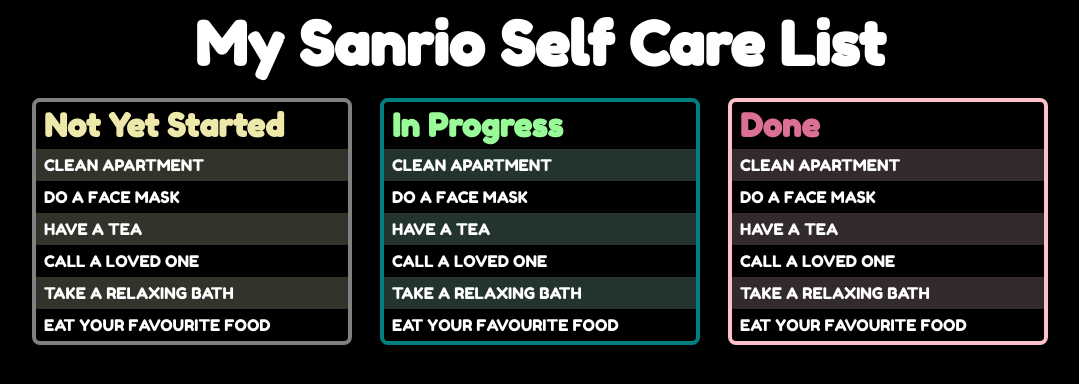
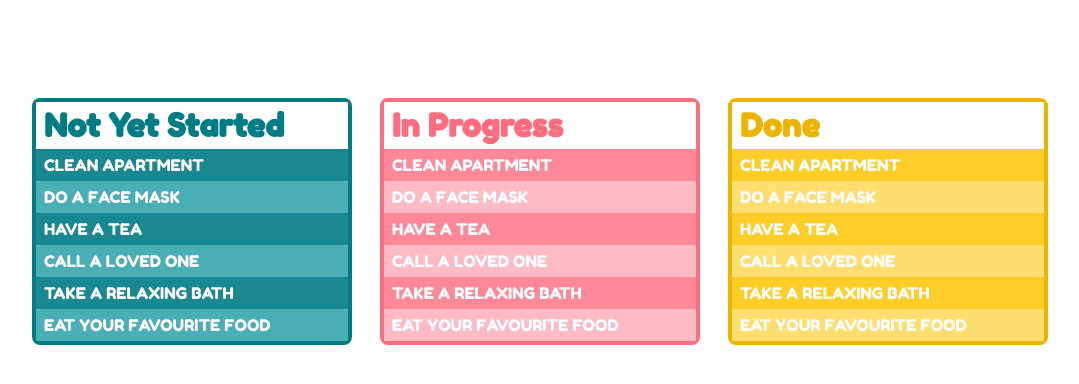
Before and after one commit to sophwest/CSSRefBuild, a plain HTML site: page index.html in a window 1280 px wide. Shown: the whole page, without its empty margins (100-1179 px from the left). Drawn offline with Linux system fonts and the light colour scheme.

Commit message:
styled text and other element colours
changed the colours

```diff
--- a/css/main.css
+++ b/css/main.css
@@ -11,9 +11,10 @@
 
 body {
     font-size: 16px;
-    background-color: black;
+    background-color: rgb(255, 255, 255);
     font-family: 'Fredoka One', cursive;
     color: white;
+    /* background-image: url(../images/bgi-keroppi.jpg); */
 }
 
 header > h1 {
@@ -35,17 +36,18 @@ main { text-align: center; }
 
 article > h2 {
     font-size: 32px;
-    color: palegoldenrod;
+    color: rgb(0, 124, 133);
     padding: 4px 8px;
+    background-color: rgba(255, 255, 255, 0.8);
 }
 
-article:first-of-type { border: 4px solid gray }
+article:first-of-type { border: 4px solid rgb(0, 124, 133); }
 
-#inprogress { border: 4px solid teal }
-#inprogress h2 { color:palegreen }
+#inprogress { border: 4px solid rgb(252, 109, 128); }
+#inprogress h2 { color: rgb(252, 109, 128); }
 
-#done {border: 4px solid pink}
-#done h2 { color: palevioletred; }
+#done {border: 4px solid rgb(235, 180, 1); }
+#done h2 { color: rgb(235, 180, 1); }
 
 ul { list-style-type: none; }
 
@@ -54,6 +56,12 @@ ul li {
     text-transform: uppercase;
 }
 
-.todo li:nth-child(odd) { background-color: rgba(249, 255, 208, 0.2);}
-.inprogress li:nth-child(odd) { background-color: rgba(177, 255, 224, 0.2);}
-.done li:nth-child(odd) { background-color: rgba(255, 208, 227, 0.2);}
+/* list row background colours */
+.todo li:nth-child(odd) { background-color: rgba(0, 124, 133, 0.9); }
+.todo li:nth-child(even) { background-color: rgba(55, 166, 173, 0.9); }
+
+.inprogress li:nth-child(odd) { background-color: rgba(255, 124, 141, 0.9); }
+.inprogress li:nth-child(even) { background-color: rgba(255, 180, 190, 0.9); }
+
+.done li:nth-child(odd) { background-color: rgba(255, 200, 17, 0.9); }
+.done li:nth-child(even) { background-color: rgba(255, 218, 95, 0.9); }
```
